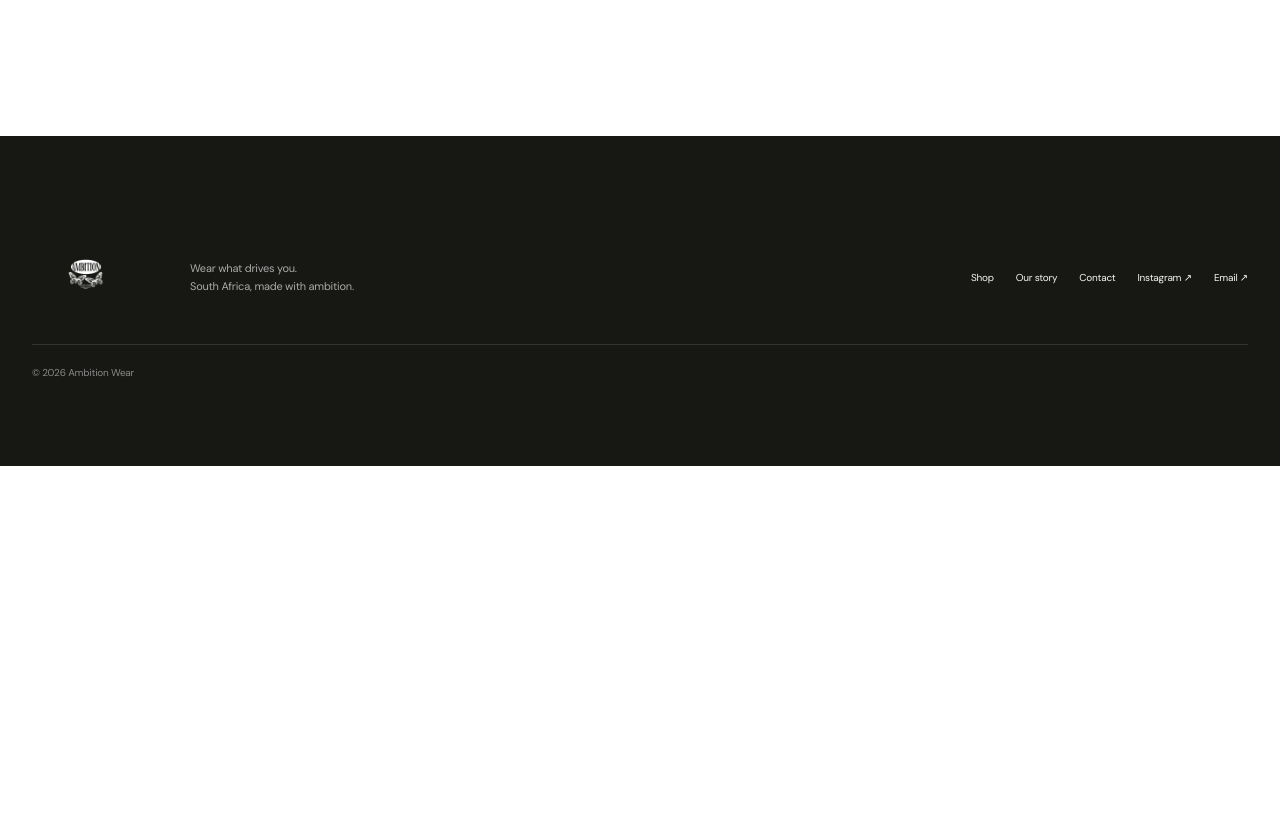
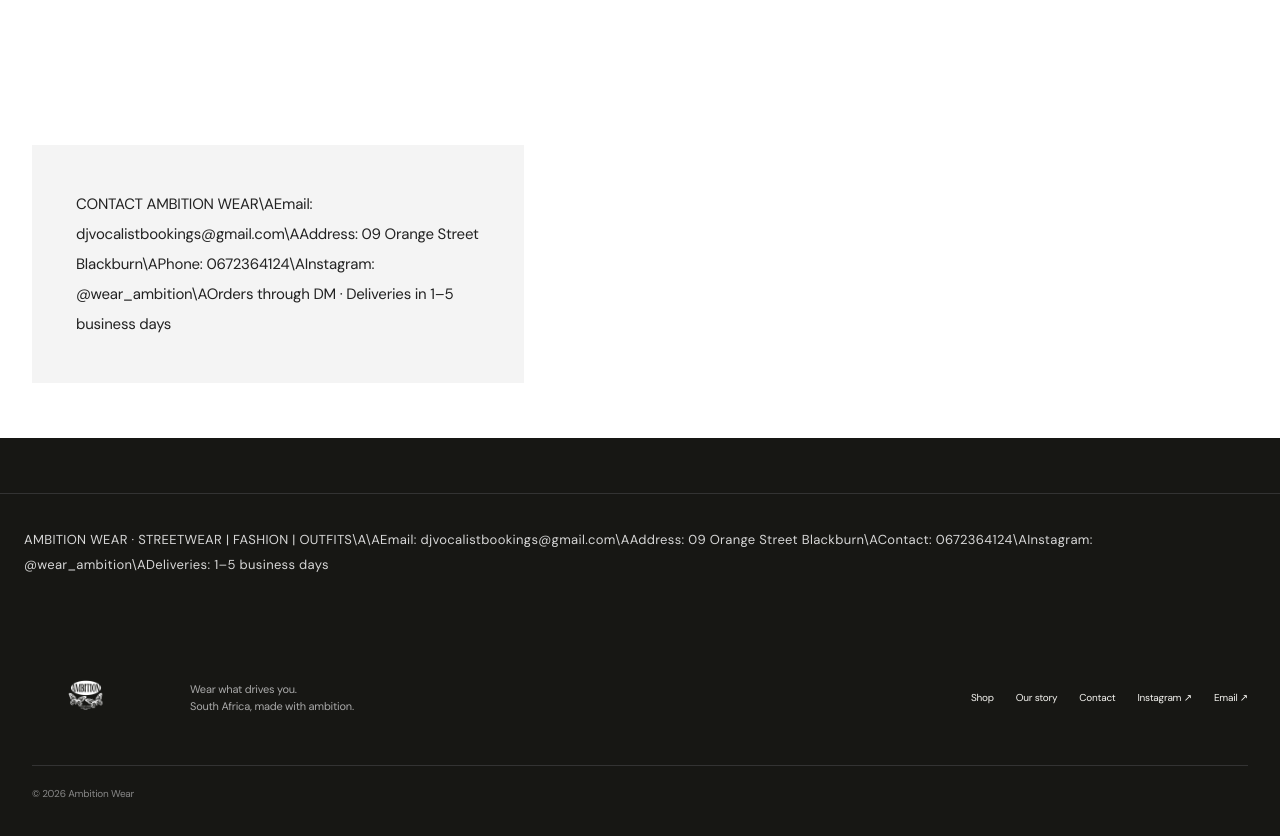
Before and after one commit to iiniikocustomer-worldwide/Ambition.Wear, a plain HTML site: page contact.html in a window 1280 px wide. Shown: the part 1180-2016 px from the top of the page. Before the commit the page ends 1646 px from the top, so only its background shows below. Drawn offline with Linux system fonts and the light colour scheme.

Commit message:
Fill contact and story whitespace with Ambition Wear details and brand storyline

```diff
--- a/responsive-fix.css
+++ b/responsive-fix.css
@@ -1,6 +1,6 @@
 @import url("editorial-refresh.css");
 
-/* Keep the storefront inside the phone viewport and constrain product cards. */
+/* Responsive storefront layout. */
 html, body { width: 100%; max-width: 100%; overflow-x: clip; }
 img { max-width: 100%; }
 .product-grid { width: 100%; min-width: 0; grid-template-columns: repeat(4, minmax(0, 1fr)); }
@@ -18,6 +18,8 @@ img { max-width: 100%; }
 @media (max-width: 850px) { .product-grid { grid-template-columns: repeat(2, minmax(0, 1fr)); gap: 28px 14px; } }
 @media (max-width: 560px) { .product-grid { grid-template-columns: repeat(2, minmax(0, 1fr)); gap: 24px 10px; }.product-card__visual { aspect-ratio: .78; }.product-card__meta { flex-direction: column; gap: 4px; padding-top: 10px; }.product-card__meta h3 { font-size: 13px; }.product-card__badge { top: 8px; left: 8px; font-size: 7px; }.page-hero-copy,.shop-section,.section-heading,.filters { min-width: 0; } }
 @media (max-width: 340px) { .product-grid { grid-template-columns: minmax(0, 1fr); } }
+
+/* Ambition Wear brand treatment. */
 :root { --ink:#111;--paper:#fff;--soft:#f4f4f4;--muted:#666;--line:#e5e5e5;--red:#111; }
 ::selection { color:#fff;background:#111; }
 .announcement { background:#111;color:#fff; }
@@ -34,3 +36,41 @@ img { max-width: 100%; }
 .brand-details .eyebrow { margin-bottom:14px; }
 @media(max-width:850px){.brand{width:160px;height:78px}}
 @media(max-width:560px){.brand{width:135px;height:68px}}
+
+/* Use the open lower-page areas for useful, consistent brand and contact details. */
+.site-footer::before {
+  content: "AMBITION WEAR  ·  STREETWEAR | FASHION | OUTFITS\\A\\AEmail: djvocalistbookings@gmail.com\\AAddress: 09 Orange Street Blackburn\\AContact: 0672364124\\AInstagram: @wear_ambition\\ADeliveries: 1–5 business days";
+  display: block;
+  white-space: pre-line;
+  max-width: 1320px;
+  margin: 0 auto;
+  padding: 34px 24px;
+  border-top: 1px solid #333;
+  color: #d7d7d7;
+  font-size: 13px;
+  line-height: 1.9;
+  letter-spacing: .025em;
+}
+.story-content::after {
+  content: "OUR STORYLINE\\AAMBITION WEAR is more than just a clothing brand, it's a lifestyle built around ambition, individuality and self-expression. Inspired by the mindset of dreamers, creatives and go-getters.";
+  display: block;
+  margin: 30px 0 42px;
+  padding: clamp(24px, 5vw, 48px);
+  background: #f4f4f4;
+  color: #222;
+  white-space: pre-line;
+  font-size: clamp(16px, 2vw, 21px);
+  line-height: 1.8;
+}
+.contact-content::after {
+  content: "CONTACT AMBITION WEAR\\AEmail: djvocalistbookings@gmail.com\\AAddress: 09 Orange Street Blackburn\\APhone: 0672364124\\AInstagram: @wear_ambition\\AOrders through DM · Deliveries in 1–5 business days";
+  display: block;
+  margin: 32px 0;
+  padding: clamp(24px, 5vw, 44px);
+  background: #f4f4f4;
+  color: #222;
+  white-space: pre-line;
+  font-size: 15px;
+  line-height: 2;
+}
+@media(prefers-reduced-motion:reduce){html{scroll-behavior:auto!important}*,*::before,*::after{animation-duration:.01ms!important;animation-iteration-count:1!important;transition-duration:.01ms!important}}
```
